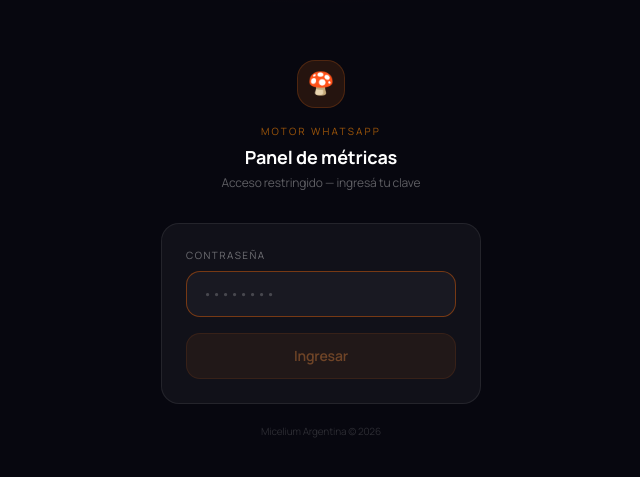
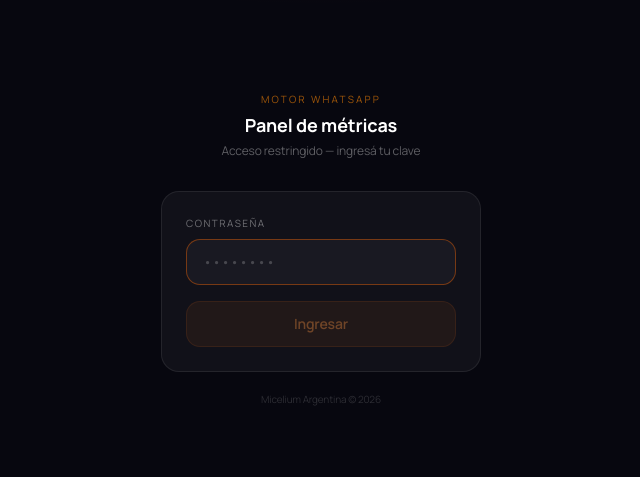
Before and after one commit to nahuelp182-hue/motor-whatsapp, a Next.js app: page /login in a window 1280 px wide. Shown: the part 151-628 px from the top of the page, without its empty margins (319-959 px from the left). Built offline with nearby package versions, Linux system fonts and the light colour scheme; a web font is replaced by a local one.

Commit message:
fix: sacar el icono de hongo de la pantalla de login
Co-Authored-By: Claude Opus 5 <noreply@anthropic.com>

```diff
--- a/app/login/page.tsx
+++ b/app/login/page.tsx
@@ -59,10 +59,6 @@ function LoginForm() {
 
         {/* Logo / título */}
         <div className="text-center mb-8">
-          <div className="inline-flex w-12 h-12 rounded-2xl items-center justify-center mb-4"
-            style={{ background: 'rgba(249,115,22,0.12)', border: '1px solid rgba(249,115,22,0.2)' }}>
-            <span style={{ fontSize: 22 }}>🍄</span>
-          </div>
           <p className="text-[10px] uppercase tracking-[0.22em] text-orange-400/60 mb-1">Motor WhatsApp</p>
           <h1 className="text-lg font-bold text-white">Panel de métricas</h1>
           <p className="text-xs text-white/35 mt-1">Acceso restringido — ingresá tu clave</p>
```
